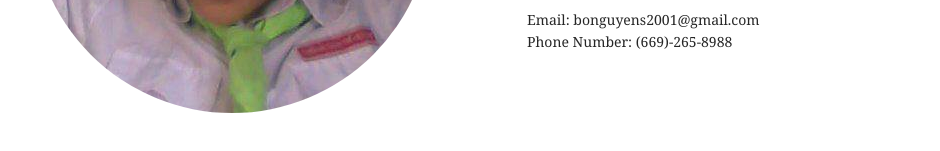
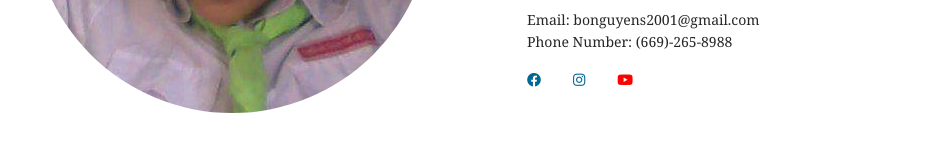
Before and after one commit to Pirlobo/bao-thang-mo-app, a React (Create React App) app: page / in a window 1280 px wide. Shown: the part 1574-1725 px from the top of the page, without its empty margins (113-1053 px from the left). Built offline with nearby package versions, Linux system fonts and the light colour scheme.

Commit message:
first commit

```diff
--- a/src/App.css
+++ b/src/App.css
@@ -171,13 +171,13 @@ padding-left: 0.2rem;
   margin-top: 1rem;
   display: inline-block;
 }
-.icons a {
+.icons#contact-icons a {
   padding-right: 2rem;
-  color: #006894;
+  color: #006894 !important;
 }
 
-.icons a#youtube {
-  color: red;
+.icons#contact-icons a#youtube {
+  color: red !important;
 }
 .navbar_toggle > i {
   font-size: 1.5rem;
--- a/src/pages/ContactPage.js
+++ b/src/pages/ContactPage.js
@@ -28,7 +28,7 @@ const ContactPage = () => {
           </div>
           </div>
 
-          <div className="icons">
+          <div className="icons" id = "contact-icons">
             <a
               href="https://www.facebook.com/profile.php?id=100009838694132"
               id="fb"
```
Also changed, not shown: src/components/Navbar.component.js (indentation only).
